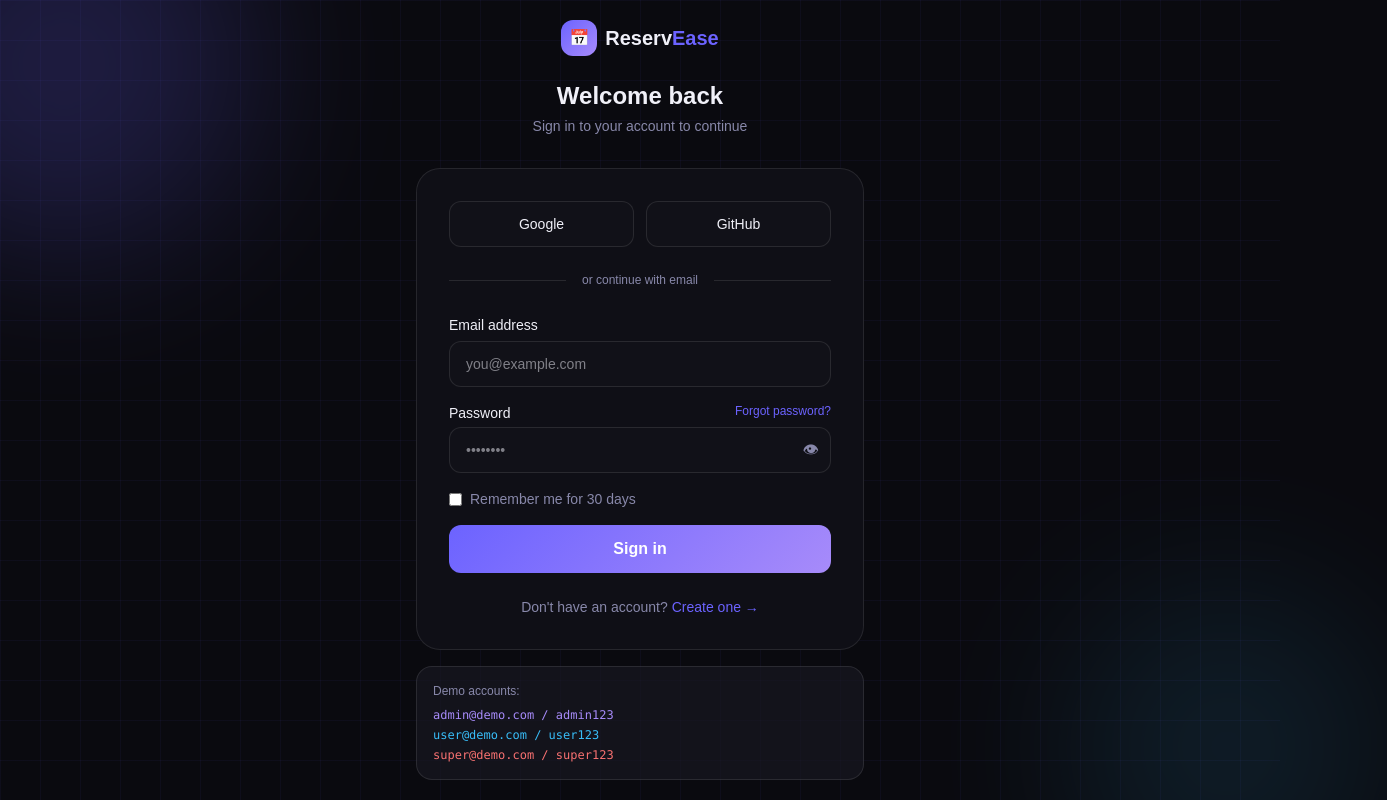
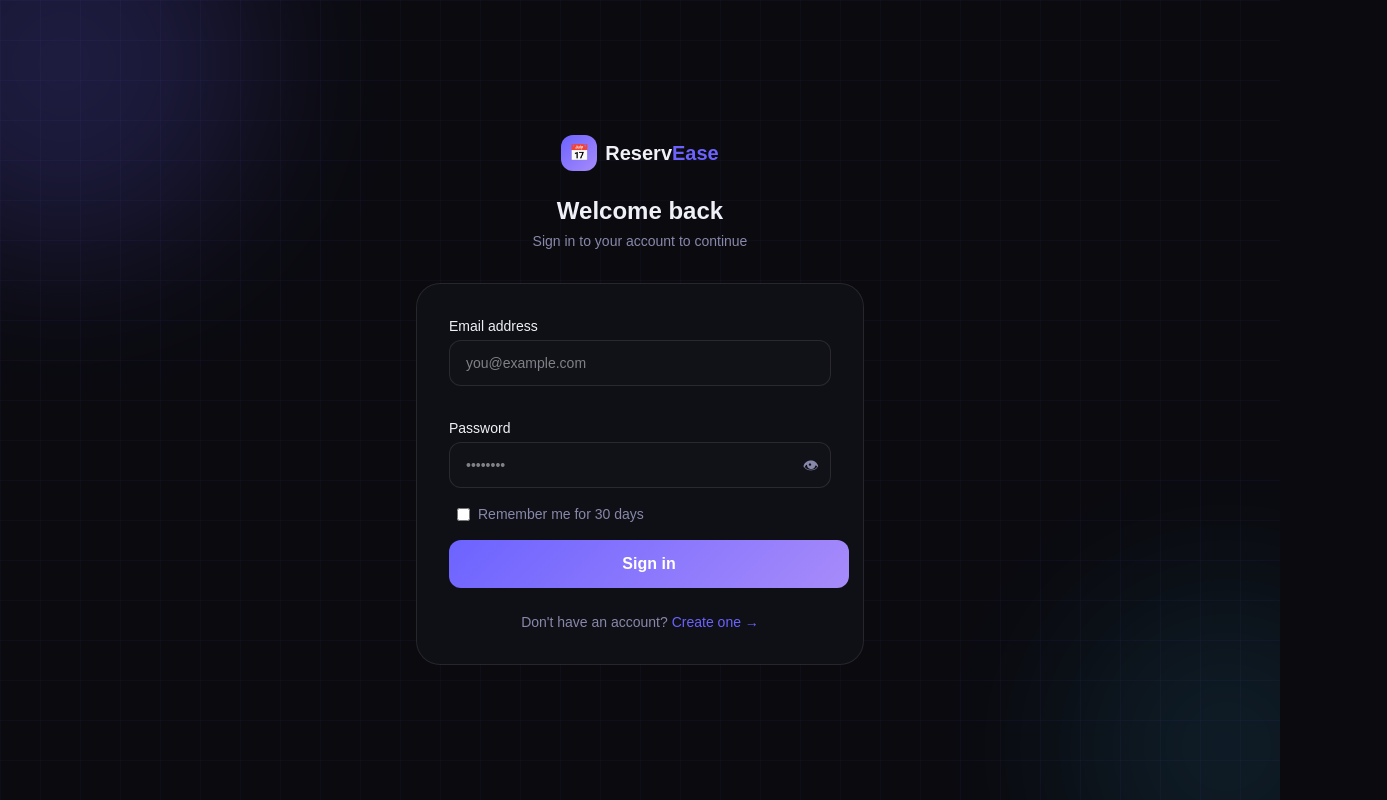
Before and after one commit to alitermos99/Service-Booking-Server, a Next.js app in the folder client/: page /login in a window 1280 px wide. Shown: the top 800 px of the page, 1387 px wide, since content can reach past the window. Built offline with nearby package versions, Linux system fonts and the light colour scheme.

Commit message:
build(v1): build Login page, remove static code and start building them dynamic

```diff
--- a/client/app/(auth)/login/page.jsx
+++ b/client/app/(auth)/login/page.jsx
@@ -1,31 +1,21 @@
 'use client';
 
-import { useState } from "react";
-import Link from "next/link";
+import Logo from "@/app/components/ui/Logo";
+import Card from "@/app/components/ui/Card";
+import Main from "@/app/components/layouts/Main";
+import LoginForm from "@/app/components/forms/LoginForm";
 
 export default function LoginPage() {
-  const [show, setShow] = useState(false);
-
     return (
-    <div className="min-h-screen hero-grid flex items-center justify-center p-4 relative">
-
+        <Main>
             {/* ORBS */}
-      <div className="orb w-96 h-96 bg-[#6c63ff] opacity-20 top-0 left-0 -translate-x-1/3 -translate-y-1/3" />
-      <div className="orb w-80 h-80 bg-[#38bdf8] opacity-10 bottom-0 right-0 translate-x-1/3 translate-y-1/3" />
+            <div className="absolute orb w-96 h-96 bg-[#6c63ff] opacity-20 top-0 left-0 -translate-x-1/3 -translate-y-1/3" />
+            <div className="absolute orb w-80 h-80 bg-[#38bdf8] opacity-10 bottom-0 right-0 translate-x-1/3 translate-y-1/3" />
 
             <div className="relative z-10 w-full max-w-md">
-
                 {/* LOGO */}
                 <div className="text-center mb-8">
-          <Link href="/" className="inline-flex items-center gap-2 mb-6">
-            <div className="w-9 h-9 rounded-xl btn-primary flex items-center justify-center text-white">
-              📅
-            </div>
-
-            <span className="font-bold text-xl">
-              Reserv<span style={{ color: "#6c63ff" }}>Ease</span>
-            </span>
-          </Link>
+                    <Logo />
 
                     <h1 className="text-2xl font-bold">Welcome back</h1>
                     <p className="text-sm text-[#8888aa] mt-1">
@@ -34,90 +24,11 @@ export default function LoginPage() {
                 </div>
 
                 {/* CARD */}
-        <div className="glass rounded-3xl p-8">
-
-          {/* SOCIAL */}
-          <div className="grid grid-cols-2 gap-3 mb-6">
-            <button className="social-btn">Google</button>
-            <button className="social-btn">GitHub</button>
+                <Card>
+                    {/* FORM */}
+                    <LoginForm />
+                </Card>
             </div>
-
-          {/* DIVIDER */}
-          <div className="divider mb-6">
-            or continue with email
-          </div>
-
-          {/* FORM */}
-          <div className="space-y-4">
-
-            <div>
-              <label className="text-sm">Email address</label>
-              <input
-                type="email"
-                className="input-field mt-1"
-                placeholder="you@example.com"
-              />
-            </div>
-
-            <div>
-              <div className="flex justify-between">
-                <label className="text-sm">Password</label>
-                <a className="text-xs text-[#6c63ff]" href="#">
-                  Forgot password?
-                </a>
-              </div>
-
-              <div className="relative mt-1">
-                <input
-                  type={show ? "text" : "password"}
-                  className="input-field pr-10"
-                  placeholder="••••••••"
-                />
-
-                <button
-                  onClick={() => setShow(!show)}
-                  className="absolute right-3 top-1/2 -translate-y-1/2 text-[#8888aa]"
-                >
-                  👁
-                </button>
-              </div>
-            </div>
-
-            <div className="flex items-center gap-2">
-              <input type="checkbox" className="accent-[#6c63ff]" />
-              <span className="text-sm text-[#8888aa]">
-                Remember me for 30 days
-              </span>
-            </div>
-
-            <Link
-              href="/admin/dashboard"
-              className="block text-center btn-primary text-white font-semibold py-3 rounded-xl mt-2"
-            >
-              Sign in
-            </Link>
-          </div>
-
-          <p className="text-center text-sm text-[#8888aa] mt-6">
-            Don't have an account?{" "}
-            <Link href="/register" className="text-[#6c63ff]">
-              Create one →
-            </Link>
-          </p>
-        </div>
-
-        {/* DEMO */}
-        <div className="mt-4 bg-[#1a1a24]/60 border border-white/10 rounded-2xl p-4">
-          <p className="text-xs text-[#8888aa] mb-2">Demo accounts:</p>
-
-          <div className="space-y-1 text-xs font-mono">
-            <div className="text-[#a78bfa]">admin@demo.com / admin123</div>
-            <div className="text-[#38bdf8]">user@demo.com / user123</div>
-            <div className="text-[#f87171]">super@demo.com / super123</div>
-          </div>
-        </div>
-
-      </div>
-    </div>
+        </Main>
     );
 }
```
Lines whose indentation alone changed are shown as unchanged.
